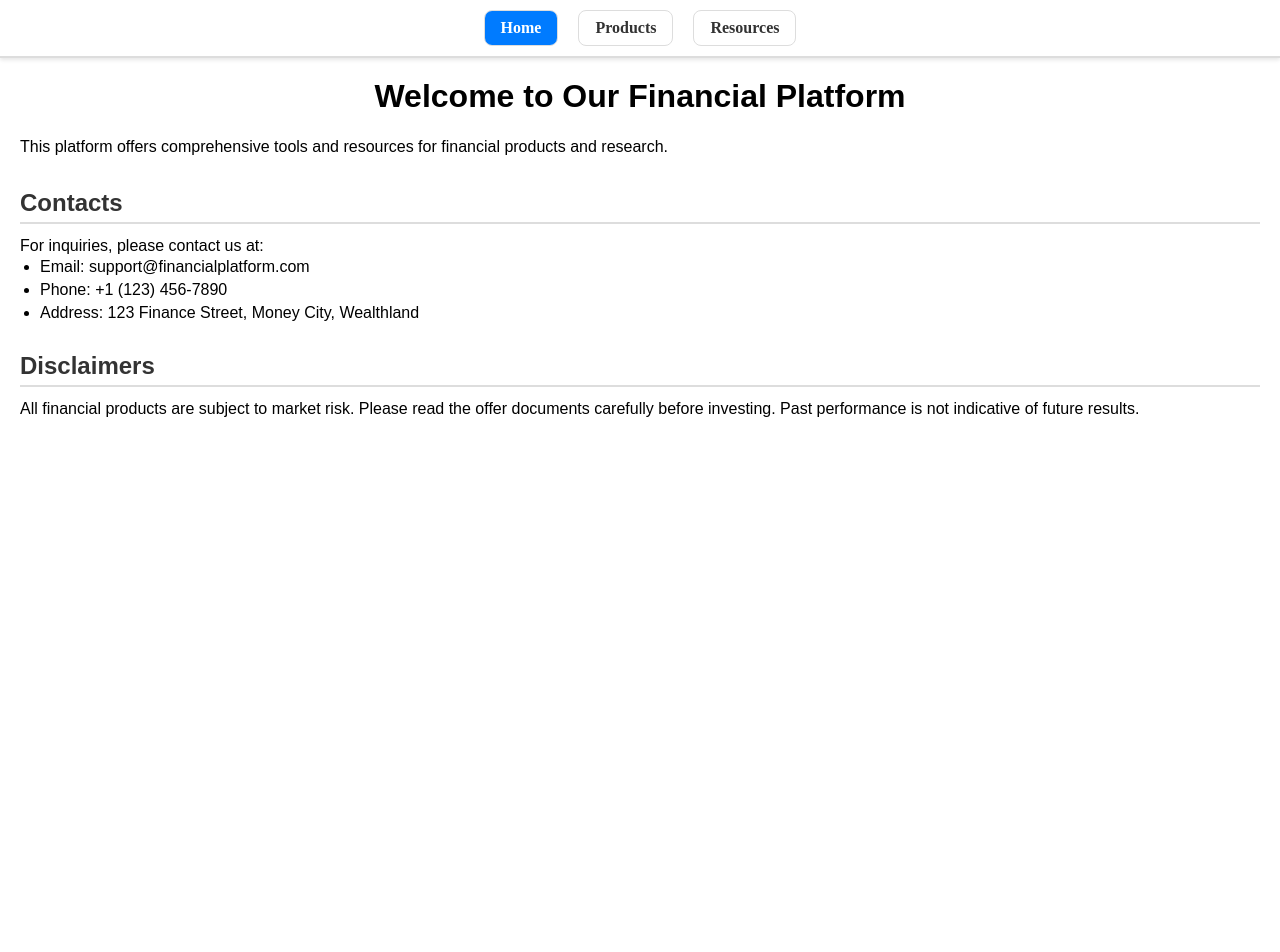
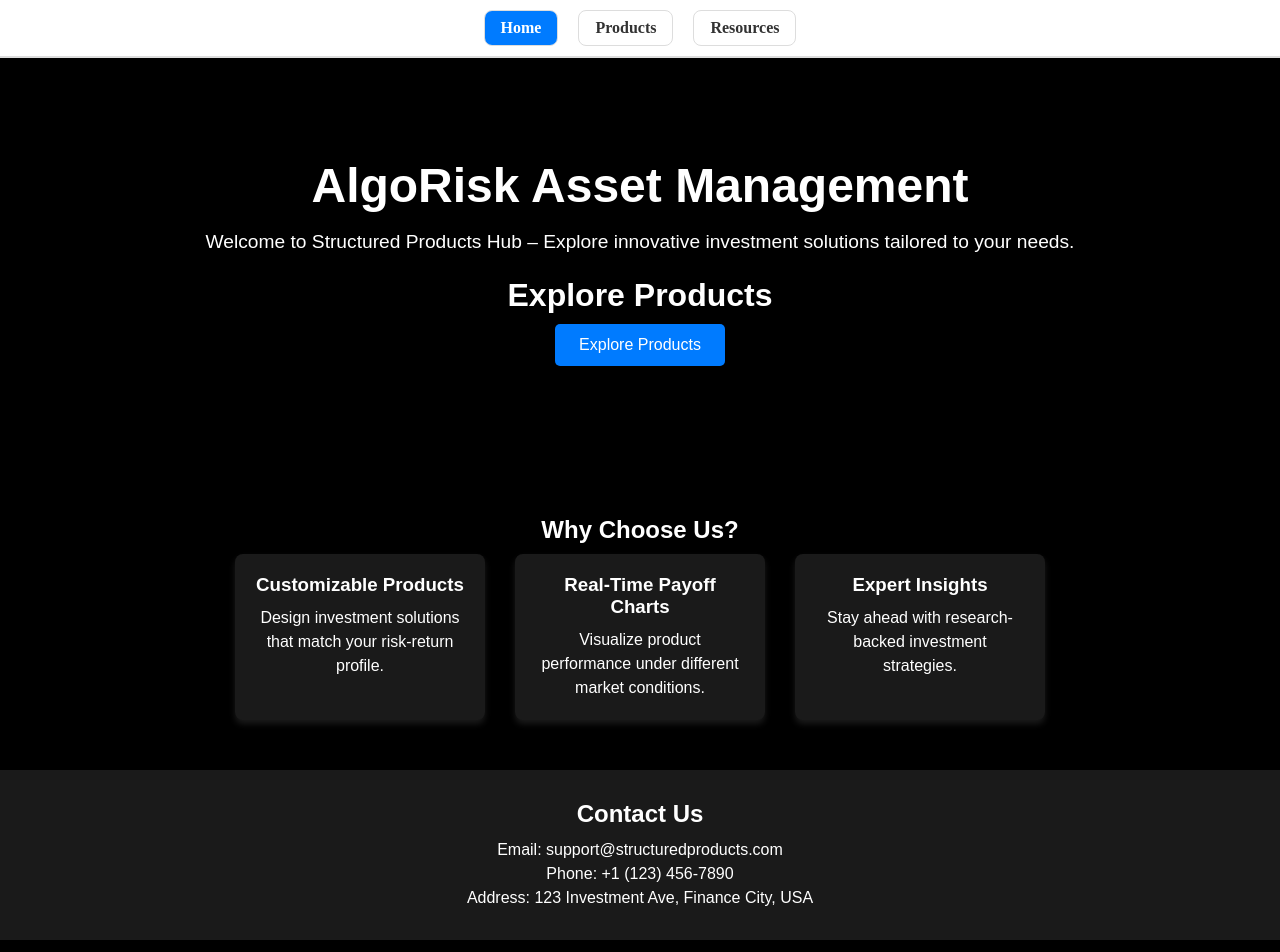
Before and after one commit to Abhi27nov/notesapp, a React (Vite) app: page / in a window 1280 px wide. Shown: the top 952 px of the page. Before the commit the page ends 800 px from the top, so only its background shows below. Built offline with nearby package versions, Linux system fonts and the light colour scheme.

Commit message:
init home page

```diff
--- a/src/Home.css
+++ b/src/Home.css
@@ -1,29 +1,91 @@
+/* Home.css */
+
+/* General Styles */
 .home-container {
-  font-family: Arial, sans-serif;
-  padding: 20px;
+  font-family: "Arial", sans-serif;
+  text-align: center;
+  color: white; /* White text */
+  background-color: black; /* Pitch-black background */
+  min-height: 100vh;
+  padding-bottom: 30px;
 }
 
-.home-container h1 {
-  text-align: center;
+/* Hero Section */
+.hero-section {
+  padding: 100px 20px;
+}
+
+.hero-section h1 {
+  font-size: 3rem;
+  font-weight: bold;
+  margin-bottom: 15px;
+}
+
+.hero-section p {
+  font-size: 1.2rem;
   margin-bottom: 20px;
 }
 
-.home-section {
-  margin-top: 30px;
-}
-
-.home-section h2 {
-  color: #333;
-  border-bottom: 2px solid #ddd;
-  padding-bottom: 5px;
+.explore-header {
+  font-size: 2rem;
   margin-bottom: 10px;
 }
 
-.home-section ul {
-  list-style-type: disc;
-  padding-left: 20px;
+.explore-button {
+  background-color: #007bff;
+  color: white;
+  border: none;
+  padding: 12px 24px;
+  font-size: 1rem;
+  cursor: pointer;
+  transition: background 0.3s;
+  border-radius: 5px;
 }
 
-.home-section ul li {
-  margin-bottom: 5px;
+.explore-button:hover {
+  background-color: #0056b3;
 }
+
+/* Features Section */
+.features-section {
+  margin: 50px 20px;
+}
+
+.features-container {
+  display: flex;
+  justify-content: center;
+  gap: 30px;
+  flex-wrap: wrap;
+}
+
+.feature-card {
+  background: #1a1a1a; /* Dark gray/black background */
+  padding: 20px;
+  border-radius: 8px;
+  width: 250px;
+  box-shadow: 0 4px 6px rgba(255, 255, 255, 0.1);
+}
+
+.feature-card h3 {
+  margin-bottom: 10px;
+}
+
+/* Contact Us Section */
+.contact-section {
+  background: #1a1a1a; /* Slightly lighter black */
+  padding: 30px;
+  margin-top: 50px;
+}
+
+.contact-section h2 {
+  margin-bottom: 10px;
+}
+
+/* Disclaimer Section */
+.disclaimer-section {
+  background: #333; /* Gray/light black */
+  color: white;
+  padding: 20px;
+  margin-top: 30px;
+  font-size: 0.9rem;
+}
--- a/src/Home.jsx
+++ b/src/Home.jsx
@@ -1,27 +1,53 @@
-import React from 'react';
-import './Home.css';
+import React from "react";
+import { Link } from "react-router-dom";
+import "./Home.css";
 
 function Home() {
   return (
     <div className="home-container">
-      <h1>Welcome to Our Financial Platform</h1>
-      <p>This platform offers comprehensive tools and resources for financial products and research.</p>
+      {/* Hero Section */}
+      <div className="hero-section">
+        <h1>AlgoRisk Asset Management</h1>
+        <p>Welcome to Structured Products Hub – Explore innovative investment solutions tailored to your needs.</p>
 
-      <div className="home-section">
-        <h2>Contacts</h2>
-        <p>For inquiries, please contact us at:</p>
-        <ul>
-          <li>Email: support@financialplatform.com</li>
-          <li>Phone: +1 (123) 456-7890</li>
-          <li>Address: 123 Finance Street, Money City, Wealthland</li>
-        </ul>
+        <h2 className="explore-header">Explore Products</h2>
+        <Link to="/products">
+          <button className="explore-button">Explore Products</button>
+        </Link>
       </div>
 
-      <div className="home-section">
-        <h2>Disclaimers</h2>
+      {/* Features Section */}
+      <div className="features-section">
+        <h2>Why Choose Us?</h2>
+        <div className="features-container">
+          <div className="feature-card">
+            <h3>Customizable Products</h3>
+            <p>Design investment solutions that match your risk-return profile.</p>
+          </div>
+          <div className="feature-card">
+            <h3>Real-Time Payoff Charts</h3>
+            <p>Visualize product performance under different market conditions.</p>
+          </div>
+          <div className="feature-card">
+            <h3>Expert Insights</h3>
+            <p>Stay ahead with research-backed investment strategies.</p>
+          </div>
+        </div>
+      </div>
+
+      {/* Contact Us Section */}
+      <div className="contact-section">
+        <h2>Contact Us</h2>
+        <p>Email: support@structuredproducts.com</p>
+        <p>Phone: +1 (123) 456-7890</p>
+        <p>Address: 123 Investment Ave, Finance City, USA</p>
+      </div>
+
+      {/* Disclaimer Section */}
+      <div className="disclaimer-section">
         <p>
-          All financial products are subject to market risk. Please read the offer documents
-          carefully before investing. Past performance is not indicative of future results.
+          <strong>Disclaimer:</strong> Investments in structured products are subject to market risks.
+          Please read all related documents carefully before investing.
         </p>
       </div>
     </div>
```
